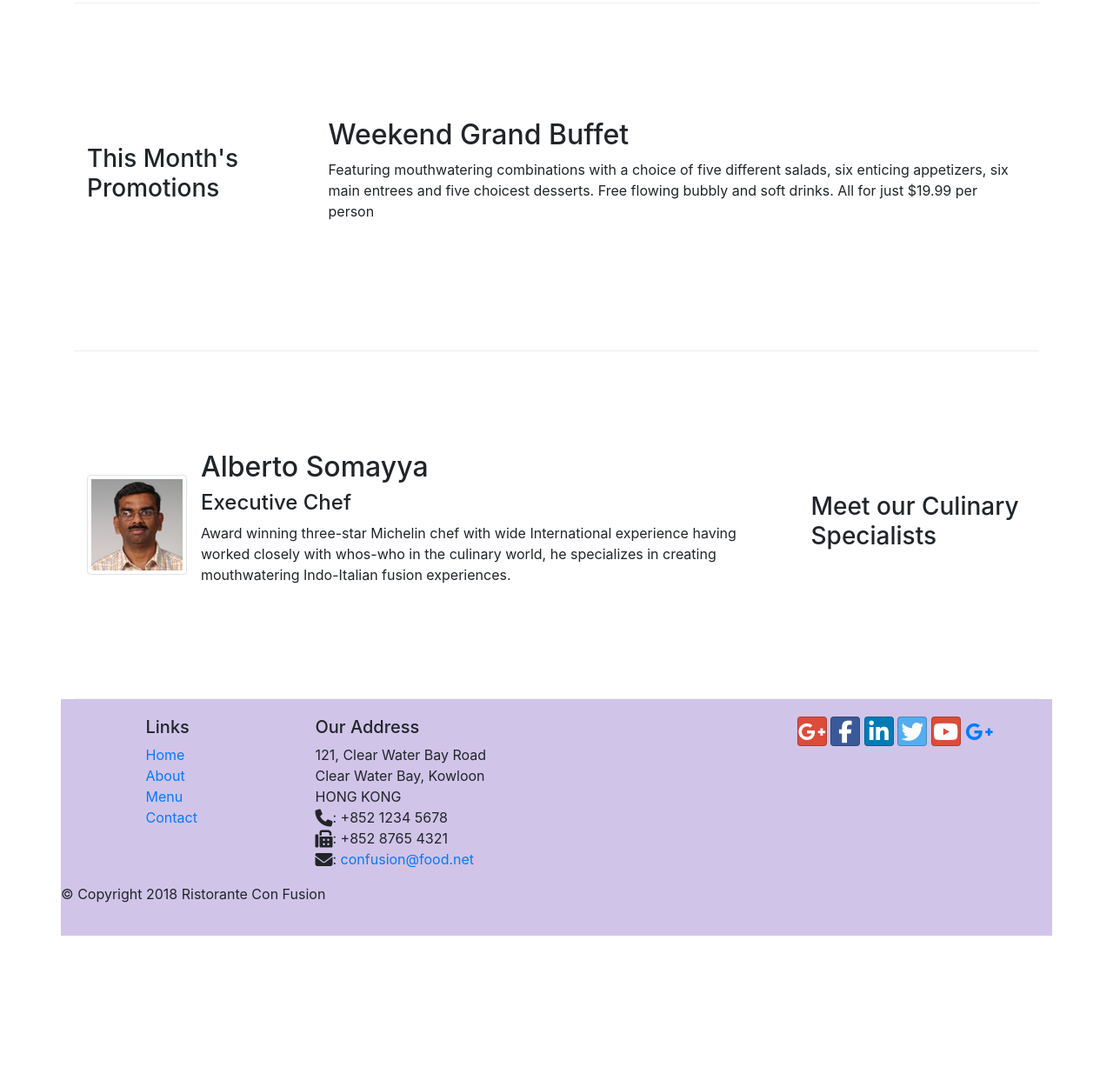
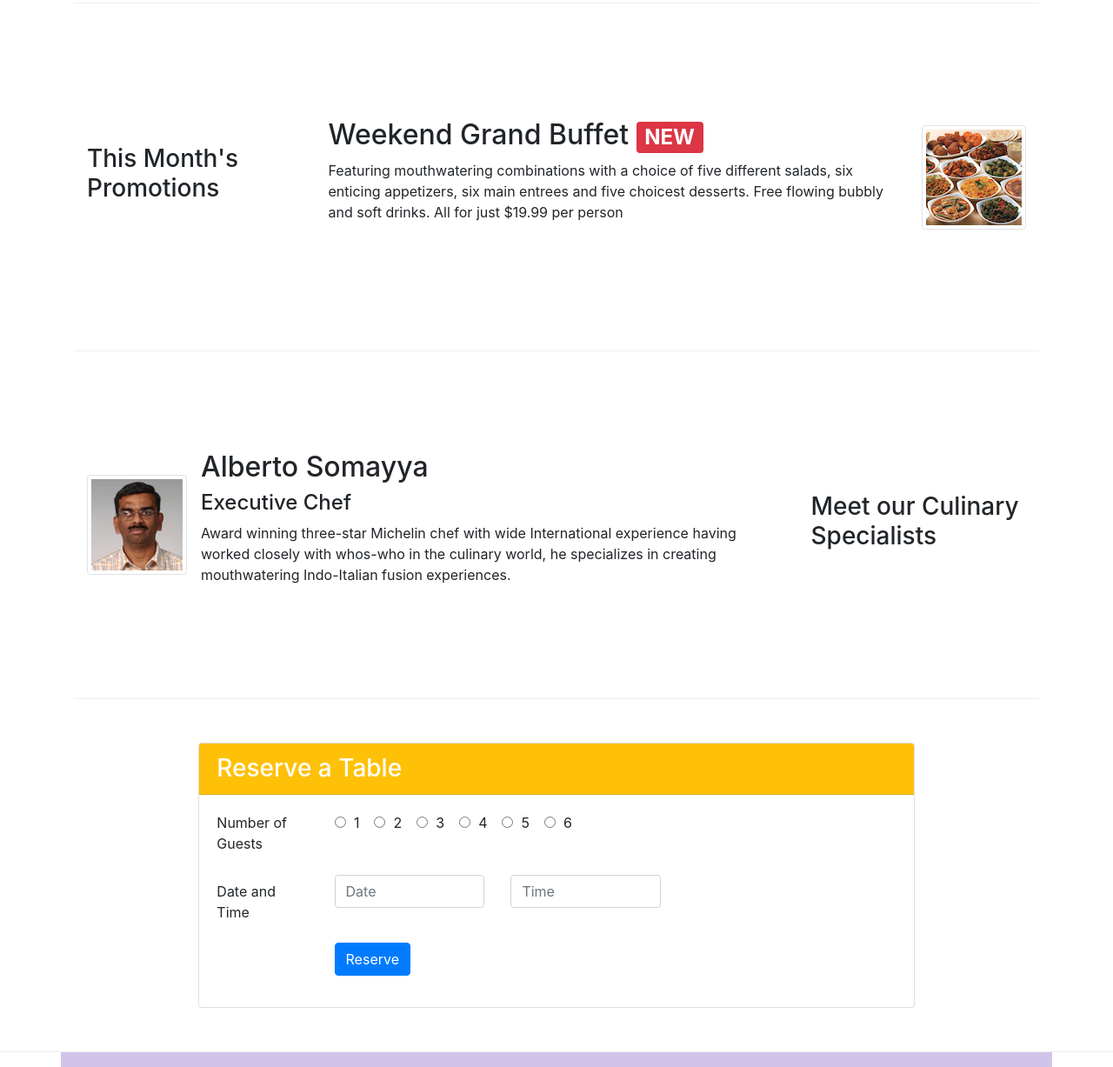
Before and after one commit to vibhorgupta7/Ristorante-Con-Fusion-App, a website: page index.html in a window 1280 px wide. Shown: the part 680-1907 px from the top of the page at 87% size. Before the commit the page ends 1756 px from the top, so only its background shows below. Drawn offline with nearby package versions, Linux system fonts and the light colour scheme.

Commit message:
2nd week

```diff
--- a/index.html
+++ b/index.html
@@ -42,8 +42,11 @@
                     <h1>Ristorante con Fusion</h1>
                     <p>We take inspiration from the World's best cuisines, and create a unique fusion experience. Our lipsmacking creations will tickle your culinary senses!</p>
                 </div>
-                <div class="col-12 col-sm align-self-center">
+                <div class="col-12 col-sm-3 align-self-center">
                     <img src="img/logo.png" class="img-fluid">
+                </div>
+                <div class="col-12 col-sm-3 align-self-center">
+                    <a class="btn btn-warning btn-block text-dark" href="#reservetable">Reserve Table</a>
                 </div>
             </div>
         </div>
@@ -58,8 +61,8 @@
                 <div class="media">
                     <img src="img/uthappizza.png" class="img-thumbnail d-flex mr-3 align-self-center" alt="Uthappizza">
                     <div class="media-body">
-                        <h2 class="mt-0">Uthappizza<span class="badge badge-danger">HOT</span> <span class="badge badge-pill badge-secondary">$4.99</span></h2>
-                        <p>A unique combination of Indian Uthappam (pancake) and Italian pizza, topped with Cerignola olives, ripe vine cherry tomatoes, Vidalia onion, Guntur chillies and Buffalo Paneer.</p>
+                        <h2 class="mt-0">Uthappizza <span class="badge badge-danger">HOT</span> <span class="badge badge-pill badge-secondary">$4.99</span></h2>
+                        <p class="d-none d-sm-block">A unique combination of Indian Uthappam (pancake) and Italian pizza, topped with Cerignola olives, ripe vine cherry tomatoes, Vidalia onion, Guntur chillies and Buffalo Paneer.</p>
                     </div>
                 </div>
 
@@ -72,8 +75,15 @@
                 <h3>This Month's Promotions</h3>
             </div>
             <div class="col-12 col-sm col-md">
-                <h2>Weekend Grand Buffet</h2>
-                <p>Featuring mouthwatering combinations with a choice of five different salads, six enticing appetizers, six main entrees and five choicest desserts. Free flowing bubbly and soft drinks. All for just $19.99 per person </p>
+                <div class="media">
+                    <div class="media-body">
+                        <h2 class="mt=0">Weekend Grand Buffet <span class="badge badge-danger">NEW</span></h2>
+                        <p class="d-none d-sm-block">Featuring mouthwatering combinations with a choice of five different salads, six enticing appetizers, six main entrees and five choicest desserts. Free flowing bubbly and soft drinks. All for just $19.99 per person </p>
+
+                    </div>
+                    <img src="img/buffet.png" class="img-thumbnail img-fluid d-flex ml-3 align-self-center" alt="Buffet">
+                </div>
+
             </div>
         </div>
 
@@ -87,8 +97,74 @@
                     <div class="media-body">
                         <h2 class="mt-0">Alberto Somayya</h2>
                         <h4>Executive Chef</h4>
-                        <p>Award winning three-star Michelin chef with wide International experience having worked closely with whos-who in the culinary world, he specializes in creating mouthwatering Indo-Italian fusion experiences. </p>
+                        <p class="d-none d-sm-block">Award winning three-star Michelin chef with wide International experience having worked closely with whos-who in the culinary world, he specializes in creating mouthwatering Indo-Italian fusion experiences. </p>
                     </div>
+                </div>
+            </div>
+        </div>
+    </div>
+
+    <div class="row row-content align-items-center">
+
+        <div class="col-12 col-sm-8 offset-sm-2 ">
+            <div class="card" id="reservetable" >
+                <h3 class="card-header bg-warning text-white ">Reserve a Table</h3>
+                <div class="card-body">
+                    <form >
+
+                        <div class="form-group row">
+                            <label for="numberofguets" class="col-12 col-md-2 col-check-label">Number of Guests</label>
+                            <div class="col-10 col-md-8">
+                                <div class="form-check-inline ">
+                                    <label class="form-check-label">
+                                    <input type="radio" class="form-check-input" name="optradio"> 1
+                                    </label>
+                                </div>
+                                <div class="form-check-inline">
+                                    <label class="form-check-label">
+                                    <input type="radio" class="form-check-input" name="optradio"> 2
+                                    </label>
+                                </div>
+                                <div class="form-check-inline ">
+                                    <label class="form-check-label">
+                                    <input type="radio" class="form-check-input" name="optradio" > 3
+                                    </label>
+                                </div>
+                                <div class="form-check-inline">
+                                    <label class="form-check-label">
+                                    <input type="radio" class="form-check-input" name="optradio"> 4
+                                    </label>
+                                </div>
+                                <div class="form-check-inline">
+                                    <label class="form-check-label">
+                                    <input type="radio" class="form-check-input" name="optradio"> 5
+                                    </label>
+                                </div>
+                                <div class="form-check-inline ">
+                                    <label class="form-check-label">
+                                    <input type="radio" class="form-check-input" name="optradio" > 6
+                                    </label>
+                                </div>
+                            </div>
+                        </div>
+
+                        <div class="form-group row">
+                            <label for="dateandtime" class="col-12 col-md-2 col-form-label">Date and Time</label>
+                            <div class="col-12 col-md-3">
+                                <input type="text" id="dateandtime" placeholder="Date" name="date" class="form-control">
+                            </div>
+
+                            <div class="col-12 col-md-3">
+                                <input type="text" id="dateandtime" placeholder="Time" name="time" id="time" class="form-control">
+                            </div>
+                        </div>
+
+                        <div class="form-group row">
+                            <div class="offset-md-2 col-md-12">
+                                <button class="btn btn-primary" type="submit">Reserve</button>
+                            </div>
+                        </div>
+                    </form>
                 </div>
             </div>
         </div>
```
